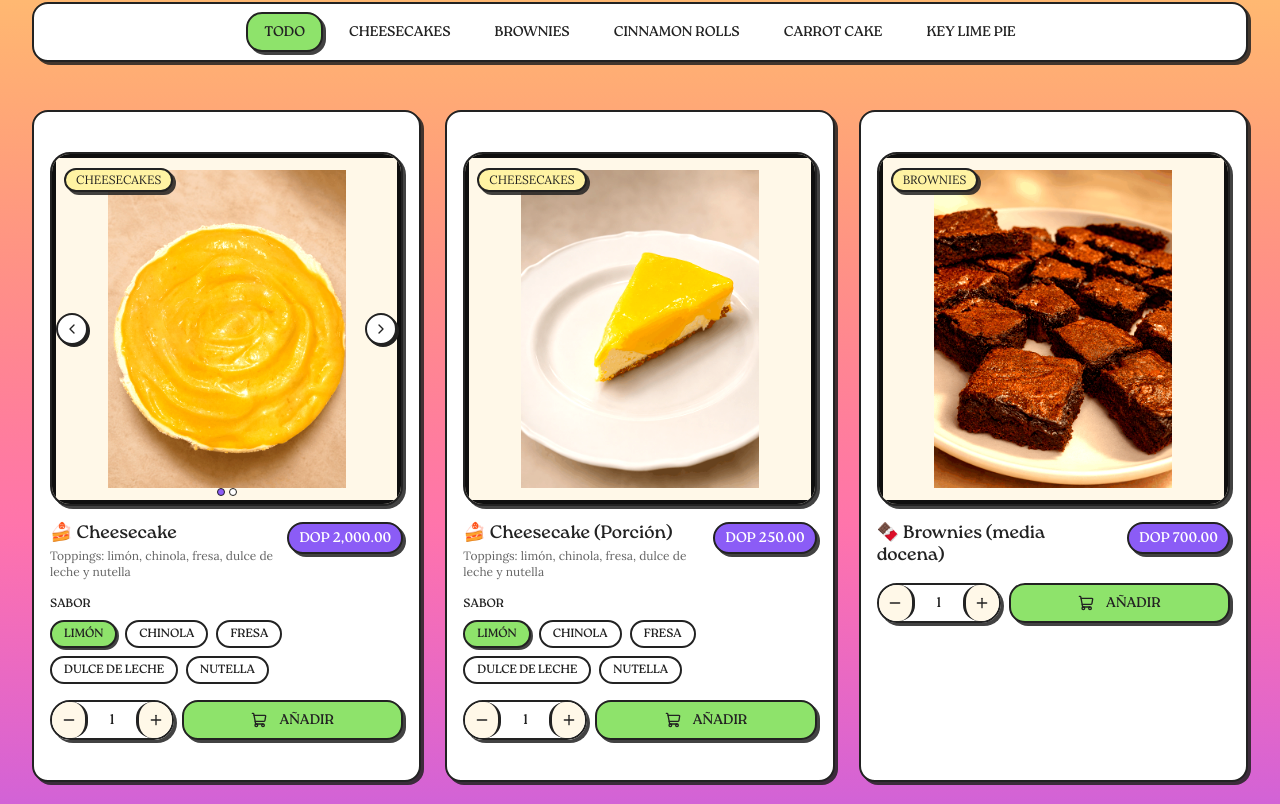
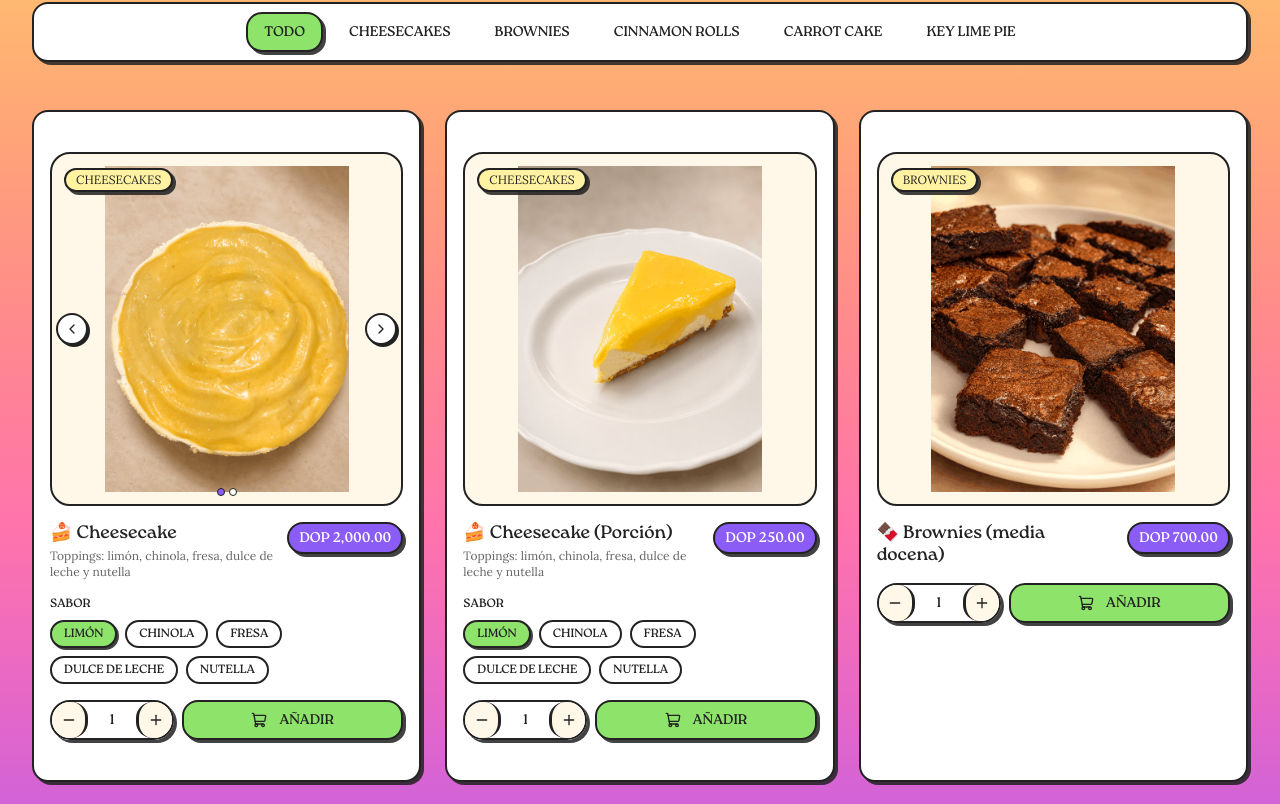
Before and after one commit to JAOCruz/tasty_temptations, a Next.js app: page / in a window 1280 px wide. Shown: the part 1295-2099 px from the top of the page. Built offline with nearby package versions, Linux system fonts and the light colour scheme.

Commit message:
fix: lighter menu product cards, single frame level, natural photo filter

```diff
--- a/app/globals.css
+++ b/app/globals.css
@@ -108,11 +108,11 @@
   box-shadow: 4px 4px 0px 0px #222222;
 }
 
-/* Product card image pop-art look */
+/* Product card image: single frame (container owns the border), natural photo look */
 .product-pop-art img {
-  filter: contrast(1.2) saturate(1.35);
-  border: 4px solid #222222;
-  box-shadow: 4px 4px 0px 0px #222222;
+  filter: saturate(1.1);
+  border: none;
+  box-shadow: none;
 }
 
 /* Marquee animation - seamless two-copy loop */
--- a/components/sections/Menu.tsx
+++ b/components/sections/Menu.tsx
@@ -44,7 +44,7 @@ function ProductCard({ product }: { product: Product }) {
     <Card id={`menu-item-${product.id}`} className="group relative overflow-hidden rounded-[1.25rem] border-[3px] border-border bg-white shadow-[3px_3px_0_rgba(34,34,34,0.85)] transition-all duration-200 hover:-translate-x-1 hover:-translate-y-1 hover:shadow-[5px_5px_0_rgba(34,34,34,0.85)]">
       <CardContent className="flex flex-col gap-4 p-4">
         {/* Image container */}
-        <div className="product-pop-art relative aspect-square w-full overflow-hidden rounded-[1.25rem] border-[3px] border-border bg-brand-cream shadow-[3px_3px_0_rgba(34,34,34,0.85)]">
+        <div className="product-pop-art relative aspect-square w-full overflow-hidden rounded-[1.25rem] border-[3px] border-border bg-brand-cream">
           {product.comingSoon ? (
             <div className="flex h-full w-full flex-col items-center justify-center gap-3 bg-brand-cream p-5 text-center">
               <span className="text-4xl">📷</span>
```
